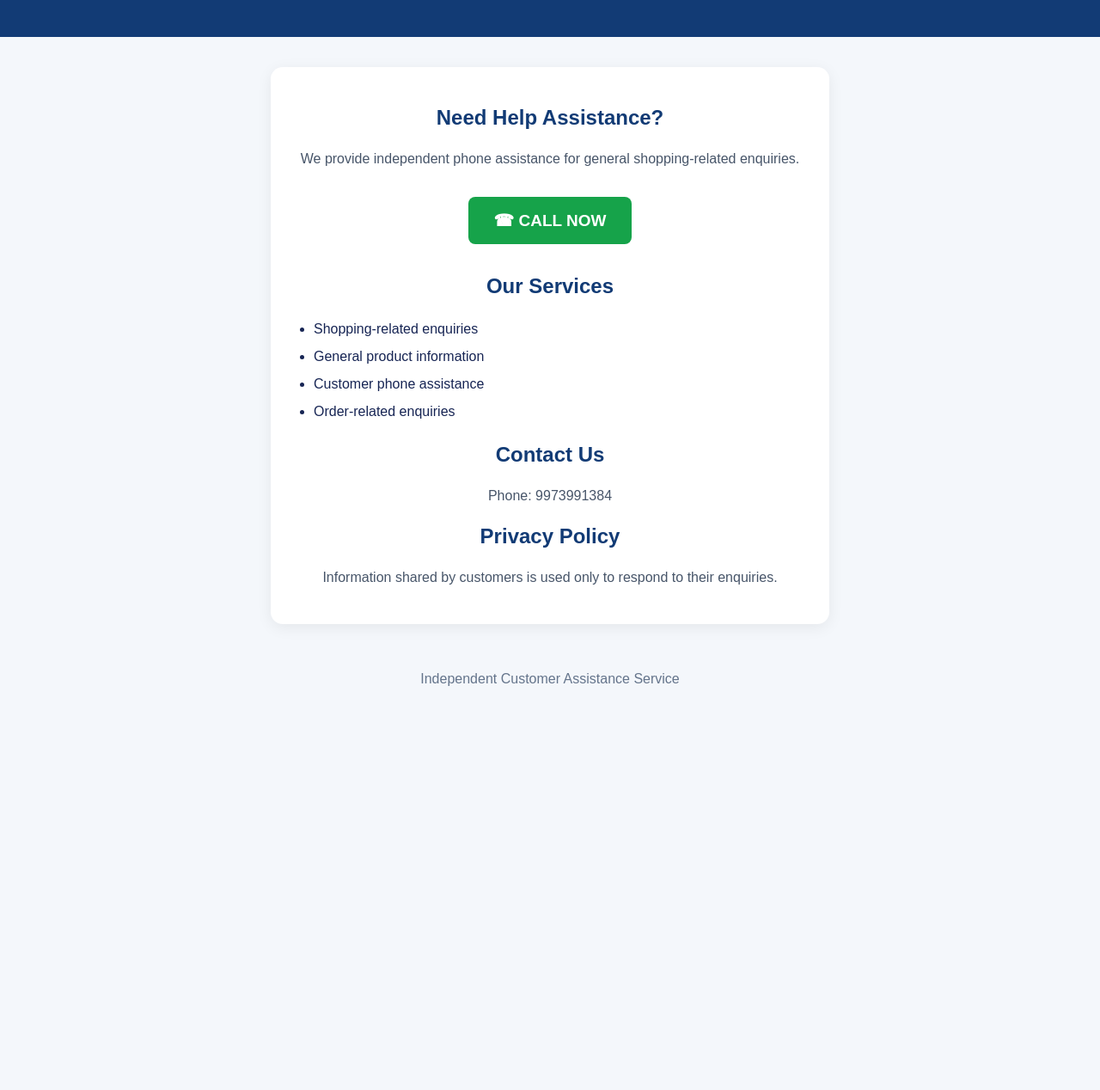
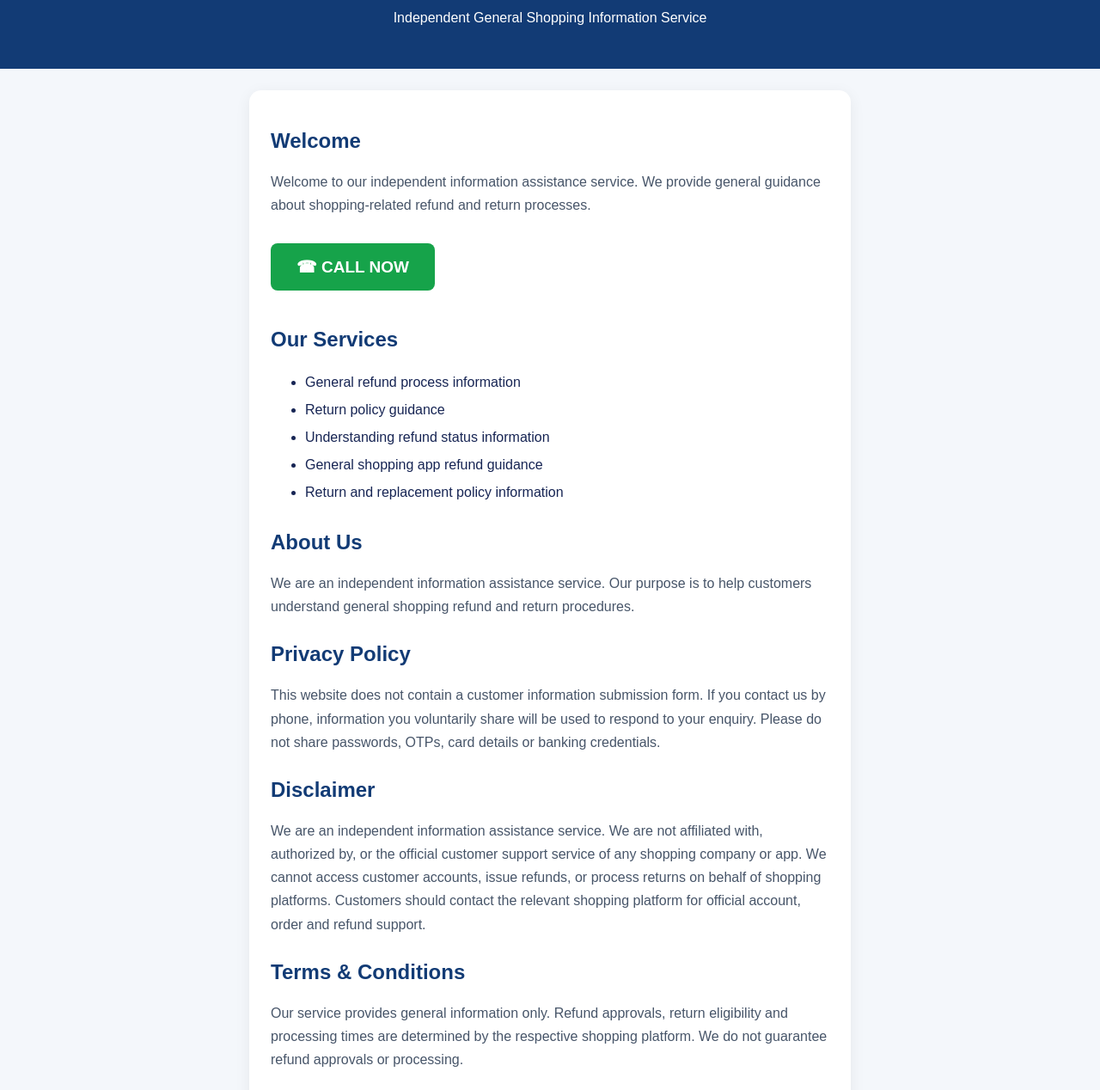
Before and after one commit to saikhsamir285-arch/Help-center, a plain HTML site: page index.html in a window 1280 px wide. Shown: the part 103-1371 px from the top of the page at 86% size. Before the commit the page ends 922 px from the top, so only its background shows below. Drawn offline with Linux system fonts and the light colour scheme.

Commit message:
Update index.html

```diff
--- a/index.html
+++ b/index.html
@@ -1,41 +1,57 @@
 
 <!DOCTYPE html>
 <html lang="en">
-<head> <script async src="https://www.googletagmanager.com/gtm.js?id=GTM-NTHVJ5BX"></script>
+<head>
+<script async src="https://www.googletagmanager.com/gtm.js?id=GTM-NTHVJ5BX"></script>
 <script>
 window.dataLayer = window.dataLayer || [];
 function gtag(){dataLayer.push(arguments);}
 gtag('js', new Date());
 </script>
+
 <meta charset="UTF-8">
 <meta name="viewport" content="width=device-width, initial-scale=1.0">
-<title> Help Center</title>
+
+<title>Refund & Return Information Assistance</title>
+<meta name="description" content="Independent assistance for general shopping refund and return information. Contact us for general guidance.">
+
 <style>
 * { box-sizing: border-box; }
+
 body {
   margin: 0;
   font-family: Arial, sans-serif;
   background: #f4f7fb;
   color: #172554;
 }
+
 header {
   background: #123b75;
   color: white;
-  padding: 25px 15px;
+  padding: 30px 15px;
   text-align: center;
 }
+
+header p { color: white; }
+
 main {
-  max-width: 650px;
-  margin: 35px auto;
+  max-width: 700px;
+  margin: 25px auto;
   padding: 25px;
   background: white;
   border-radius: 14px;
-  text-align: center;
   box-shadow: 0 4px 18px #0001;
 }
-h1 { margin: 0; }
+
 h2 { color: #123b75; }
-p { line-height: 1.7; color: #475569; }
+
+p {
+  line-height: 1.7;
+  color: #475569;
+}
+
+section { margin-bottom: 28px; }
+
 .call {
   display: inline-block;
   background: #16a34a;
@@ -47,56 +63,106 @@ p { line-height: 1.7; color: #475569; }
   font-weight: bold;
   margin: 15px 0;
 }
+
 .services {
   text-align: left;
   line-height: 2;
-  padding-left: 25px;
 }
+
 footer {
   text-align: center;
   padding: 20px;
   color: #64748b;
 }
+
+footer a { color: #123b75; }
 </style>
 </head>
+
 <body>
 
 <header>
-  <h1> Contact Help Center</h1>
-  <p style="color:white">Phone Assistance & Customer Enquiries</p>
+<h1>Refund & Return Information Assistance</h1>
+<p>Independent General Shopping Information Service</p>
 </header>
 
 <main>
-  <h2>Need Help Assistance?</h2>
+
+<section>
+<h2>Welcome</h2>
 <p>
-    We provide independent phone assistance
-    for general shopping-related enquiries.
+Welcome to our independent information assistance service.
+We provide general guidance about shopping-related refund
+and return processes.
 </p>
+<a class="call" href="tel:9973991384">☎ CALL NOW</a>
+</section>
 
-  <a class="call" href="tel:9973991384">
-    ☎ CALL NOW
-  </a>
-
+<section>
 <h2>Our Services</h2>
 <ul class="services">
-    <li>Shopping-related enquiries</li>
-    <li>General product information</li>
-    <li>Customer phone assistance</li>
-    <li>Order-related enquiries</li>
+<li>General refund process information</li>
+<li>Return policy guidance</li>
+<li>Understanding refund status information</li>
+<li>General shopping app refund guidance</li>
+<li>Return and replacement policy information</li>
 </ul>
+</section>
 
+<section>
+<h2>About Us</h2>
+<p>
+We are an independent information assistance service.
+Our purpose is to help customers understand general
+shopping refund and return procedures.
+</p>
+</section>
+
+<section>
+<h2>Privacy Policy</h2>
+<p>
+This website does not contain a customer information
+submission form. If you contact us by phone, information
+you voluntarily share will be used to respond to your
+enquiry. Please do not share passwords, OTPs, card details
+or banking credentials.
+</p>
+</section>
+
+<section>
+<h2>Disclaimer</h2>
+<p>
+We are an independent information assistance service.
+We are not affiliated with, authorized by, or the official
+customer support service of any shopping company or app.
+We cannot access customer accounts, issue refunds,
+or process returns on behalf of shopping platforms.
+Customers should contact the relevant shopping platform
+for official account, order and refund support.
+</p>
+</section>
+
+<section>
+<h2>Terms & Conditions</h2>
+<p>
+Our service provides general information only.
+Refund approvals, return eligibility and processing times
+are determined by the respective shopping platform.
+We do not guarantee refund approvals or processing.
+</p>
+</section>
+
+<section>
 <h2>Contact Us</h2>
 <p>Phone: 9973991384</p>
+<a class="call" href="tel:9973991384">☎ Contact Us</a>
+</section>
 
-  <h2>Privacy Policy</h2>
-  <p>
-    Information shared by customers is used
-    only to respond to their enquiries.
-  </p>
 </main>
 
 <footer>
-  Independent Customer Assistance Service
+<p>Independent Shopping Information Assistance</p>
+<p>© 2026 All Rights Reserved</p>
 </footer>
 
 </body>
```
Lines whose indentation alone changed are shown as unchanged.
